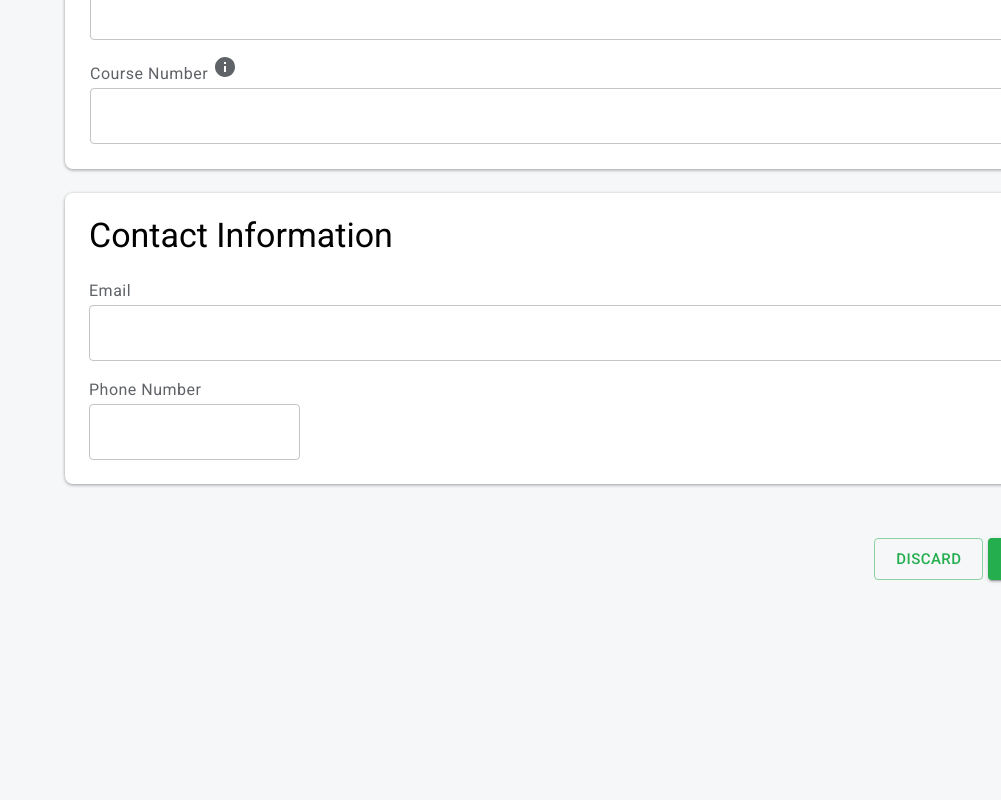
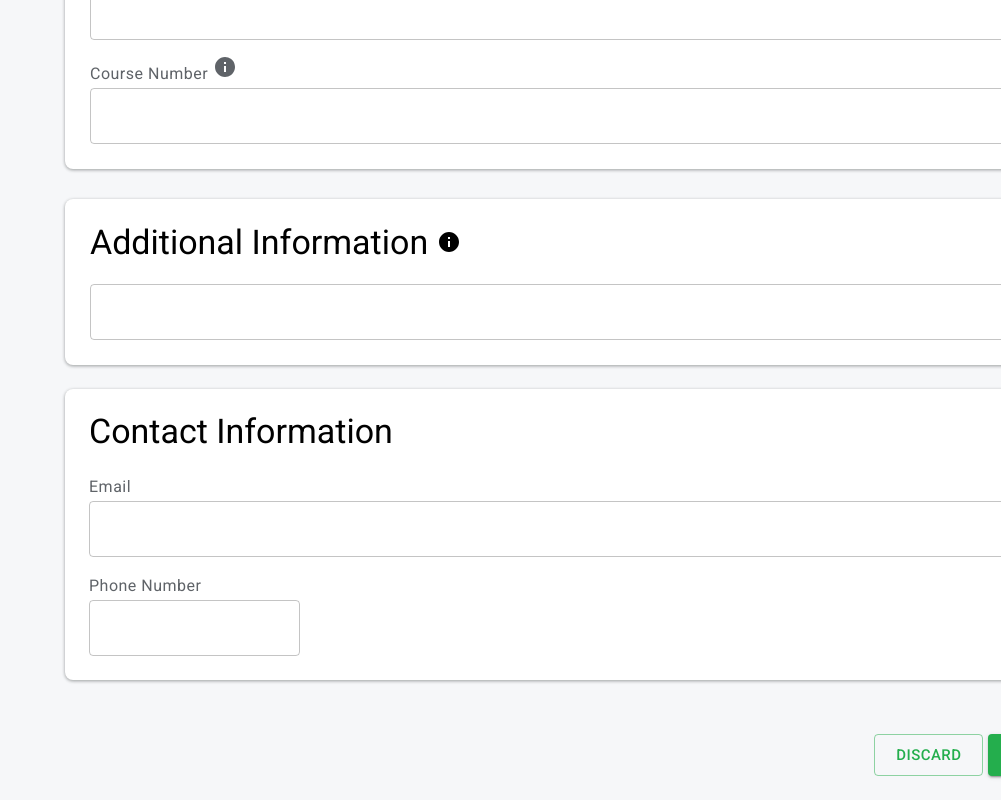
Before and after one commit to Talos10/soen357-book-marketplace, a React (Create React App) app: page /sell in a window 1280 px wide. Shown: the part 1592-2392 px from the top of the page, without its empty margins (279-1280 px from the left). Before the commit the page ends 2196 px from the top, so only its background shows below. Built offline with nearby package versions, Linux system fonts and the light colour scheme; no server answers.

Commit message:
add description box

```diff
--- a/src/pages/sell/Sell.tsx
+++ b/src/pages/sell/Sell.tsx
@@ -41,6 +41,7 @@ export const Sell = () => {
   const [schoolName, setSchoolName] = useState("");
   const [courseSubject, setCourseSubject] = useState("");
   const [courseNumber, setCourseNumber] = useState(0);
+  const [description, setSetDescription] = useState("");
   const [email, setEmail] = useState("");
   const [phone, setPhone] = useState("");
 
@@ -113,7 +114,7 @@ export const Sell = () => {
           university: schoolName as string,
           courseSubject: courseSubject as string,
           courseNumber: courseNumber as number,
-          description: "", // MODIFY THIS!!!!
+          description: description as string,
           email: email as string,
           phone:phone as string
         } as Book;
@@ -363,6 +364,23 @@ export const Sell = () => {
           />
         </Card>
 
+        <Card className='form__container'>
+          <h4>Additional Information <Tooltip title="If you want to give additional information, write it here. Otherwise, leave it blank." placement="right-start"><InfoIcon /></Tooltip></h4>
+          <TextField
+            type="string"
+            id="description"
+            name="description"
+            variant="outlined"
+            fullWidth
+            multiline
+            value={description}
+            onChange={(event) => {
+              setSetDescription(event.target.value as string);
+            }
+            }
+          />
+        </Card>
+
         <Card className="contact__info__form">
           <h4>Contact Information</h4>
           <label className='text__input' htmlFor="email">Email</label>
```
